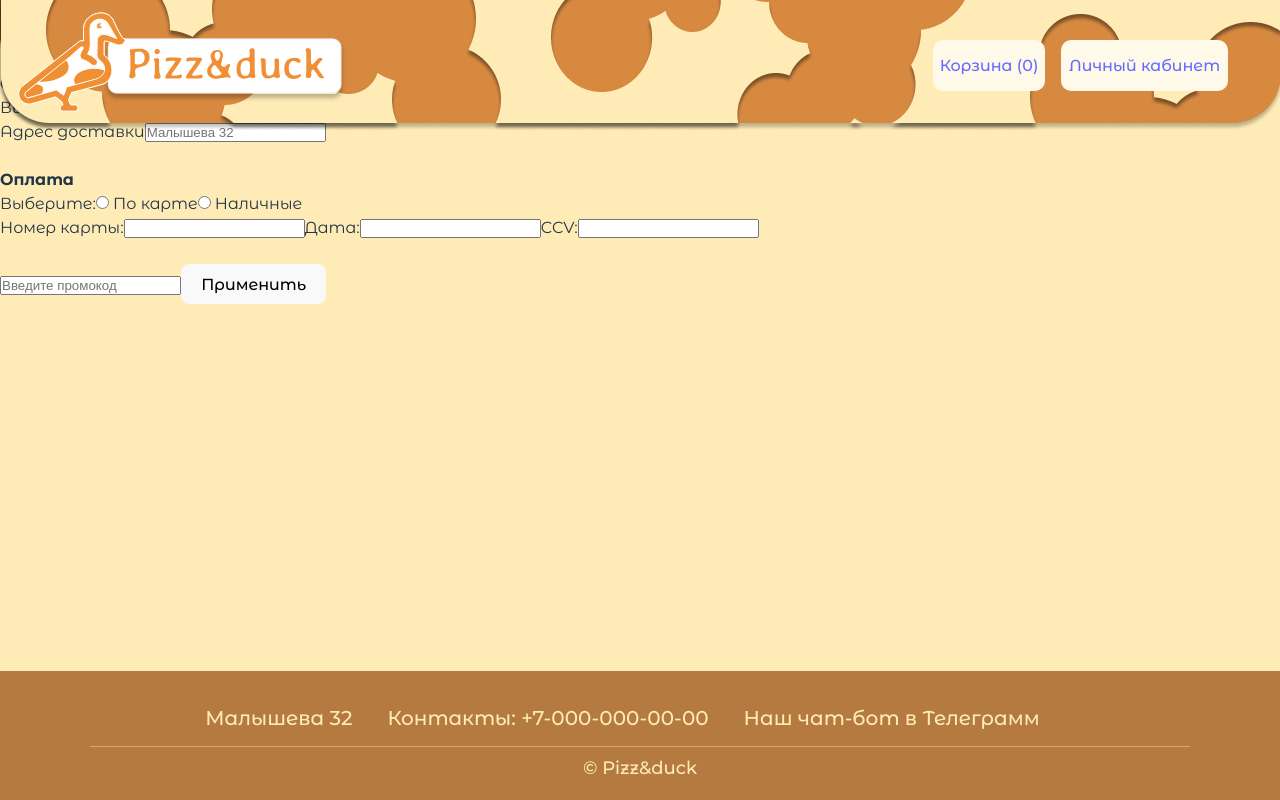
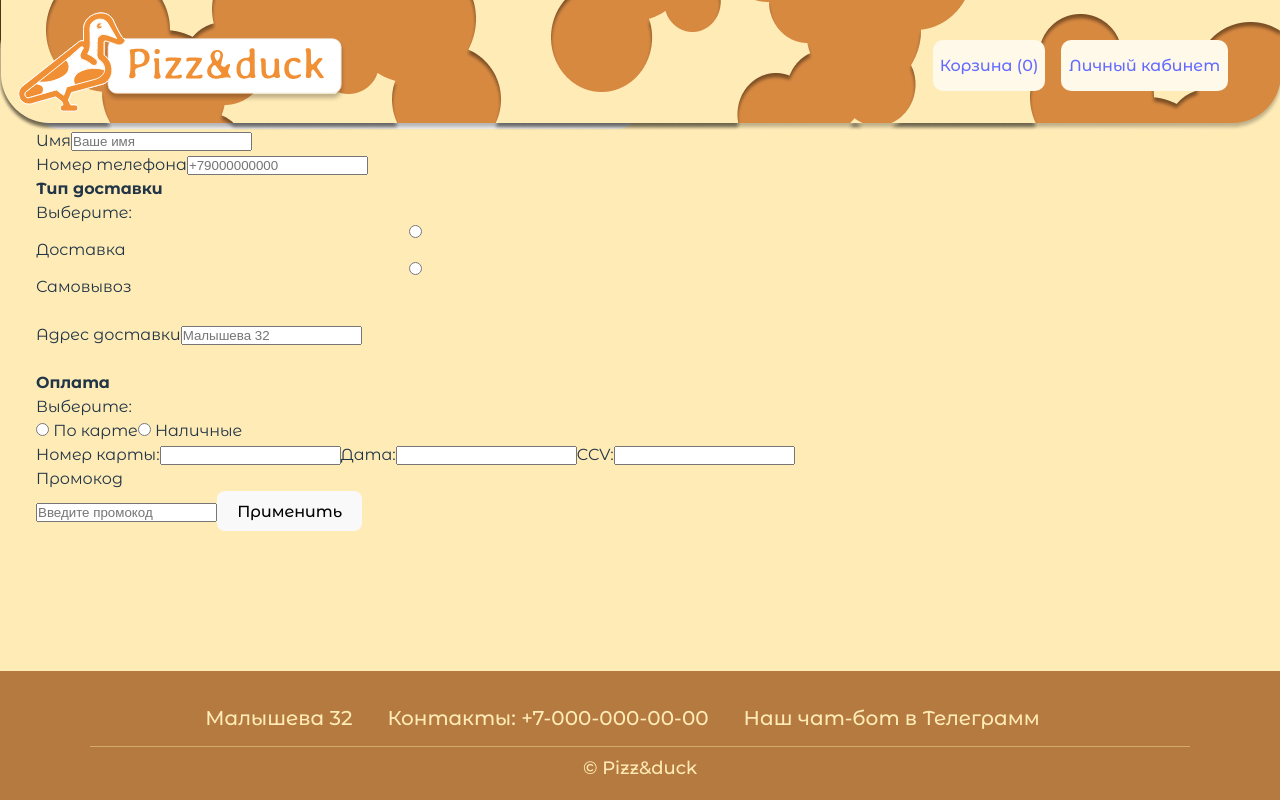
Before and after one commit to RomanGleizer/Online-store-for-pizzeria, a React (Vite) app in the folder online-store-for-pizzeria.client/: page /payment in a window 1280 px wide. Shown: the top 800 px of the page. Built offline with nearby package versions, Linux system fonts and the light colour scheme.

Commit message:
payment2

```diff
--- a/online-store-for-pizzeria.client/src/Payment.jsx
+++ b/online-store-for-pizzeria.client/src/Payment.jsx
@@ -46,51 +46,47 @@ function Payment() {
     setIsDeliverySelected(event.target.value === "delivery");
   };
 
-
-
   return (
     <div className="payment">
       <div className="about-customer">
-        <h4 className="order">Оформление заказа</h4>
-        <form className="form-cust">
+        <h4 className="order-title">Оформление заказа</h4>
         <div className="div-cust">
           <div className="name">
-              <label className="label">Имя</label>
+            <span>Имя</span>
             <input type="text" placeholder="Ваше имя" required />
           </div>
 
           <div className="phone">
-              <label className="label">Номер телефона</label>
+            <span>Номер телефона</span>
             <input type="phone" placeholder="+79000000000" required />
           </div>
 
-            <h4 className="h-pay">Оплата</h4>
+          <h4 className="h-pay">Тип доставки</h4>
 
-            <div className="payment-type">
-              <label>
-                Выберите:
+          <div className="delivery-type">
+            <div className="deliv">
+              <p>Выберите:</p>
               <input
                 type="radio"
                 name="deliveryGroup"
                 value="delivery"
                 onChange={handleDeliveryChange}
               />{" "}
-                Доставка
-              </label>
-              <label>
+              <span>Доставка</span>
               <input
+                className="left"
                 type="radio"
                 name="deliveryGroup"
                 value="pickUp"
                 onChange={handleDeliveryChange}
               />{" "}
-                Самовывоз
-              </label>
+              <span>Самовывоз</span>
+            </div>
 
             <br />
 
             <div className="adress-div">
-                <label className="adress">Адрес доставки</label>
+              <span>Адрес доставки</span>
               <input
                 type="text"
                 className="adress"
@@ -106,57 +102,37 @@ function Payment() {
         <h4 className="h-pay">Оплата</h4>
 
         <div className="payment-type">
-            <label>
-              Выберите:
+          <p>Выберите:</p>
           <input
             type="radio"
             name="radioGroup"
             value="card"
             onChange={handleCardChange}
           />{" "}
-              По карте
-            </label>
-            <label>
+          <span>По карте</span>
           <input
             type="radio"
             name="radioGroup"
             value="cash"
             onChange={handleCardChange}
           />{" "}
-              Наличные
-            </label>
-
-            <br />
+          <span>Наличные</span>
           <div className="card-details">
-              <label>
-                Номер карты:
+            <span>Номер карты:</span>
             <input type="text" required={isCard} />
-              </label>
-              <label>
-                Дата:
+            <span>Дата:</span>
             <input type="text" required={isCard} />
-              </label>
-              <label>
-                CCV:
+            <span>CCV:</span>
             <input type="text" required={isCard} />
-              </label>
           </div>
-
-            <br />
         </div>
-          <form className="form-payment">
         <div className="input-promo">
-              <input
-                type="text"
-                className="promo"
-                placeholder="Введите промокод"
-              />
+          <p>Промокод</p>
+          <input type="text" className="promo" placeholder="Введите промокод" />
           <button type="submit" className="btn-promo">
             Применить
           </button>
         </div>
-          </form>
-        </form>
       </div>
 
       <div className="cart-cont">
@@ -165,23 +141,14 @@ function Payment() {
             cart.cartItems.map((cartItem) => (
               <div className="cart-item" key={cartItem.id}>
                 <div className="cart-product">
-                  <img src={cartItem.image} alt={cartItem.name} />
                   <div>
                     <h3>{cartItem.name}</h3>
-                    <p>{cartItem.desc}</p>
-                    <button onClick={() => handleRemoveFromCart(cartItem)}>
-                      Remove
-                    </button>
+                    <p>{cartItem.price}р.</p>
                   </div>
                 </div>
-                <div className="cart-product-price">${cartItem.price}</div>
-                <div className="cart-product-quantity">
-                  <button onClick={() => handleDecreaseCart(cartItem)}>
-                    -
-                  </button>
+
                 <div className="count">{cartItem.cartQuantity}</div>
-                  <button onClick={() => handleAddToCart(cartItem)}>+</button>
-                </div>
+
                 <div className="cart-product-total-price">
                   ${cartItem.price * cartItem.cartQuantity}
                 </div>
--- a/online-store-for-pizzeria.client/src/styles/Payment.css
+++ b/online-store-for-pizzeria.client/src/styles/Payment.css
@@ -5,4 +5,41 @@ flex-shrink: 0;
 border-radius: 49px;
 background: #FFEBB6;
 display: flex;
+padding: 36px;
 }
+
+.order-title {
+    width: 604px;
+height: 93px;
+border-radius: 22px;
+background: #F3F3F3;
+color: #231F15;
+text-align: center;
+
+font-family: Montserrat Alternates;
+font-size: 55px;
+font-style: normal;
+font-weight: 500;
+line-height: 93px;
+letter-spacing: -3.575px;
+}
+
+.label {
+    color: #000;
+
+font-family: Montserrat Alternates;
+font-size: 25px;
+font-style: normal;
+font-weight: 500;
+line-height: normal;
+letter-spacing: -1.625px;
+}
+
+label input {
+    margin-left: 25px;
+}
+
+.deliv {
+    display: flex;
+    flex-direction: column;
+}
```
Lines whose indentation alone changed are shown as unchanged.
